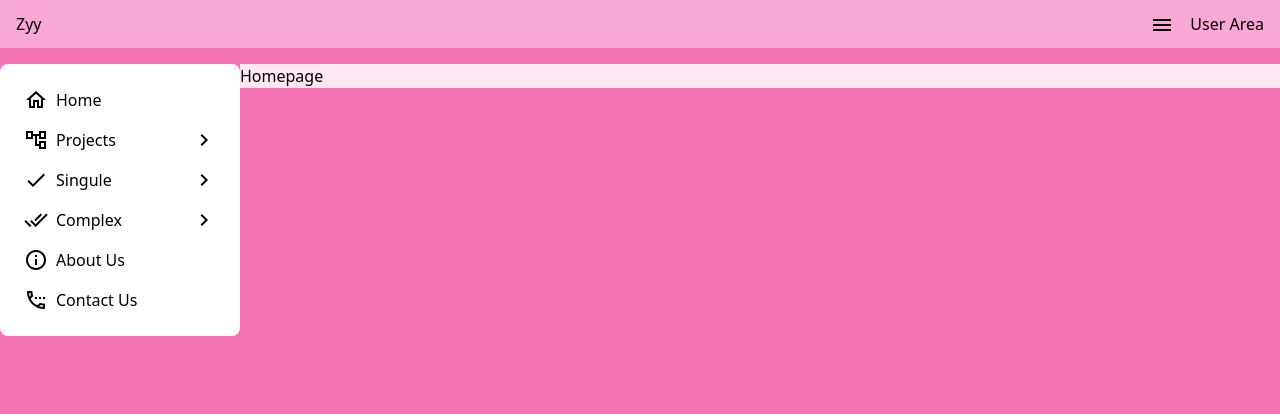
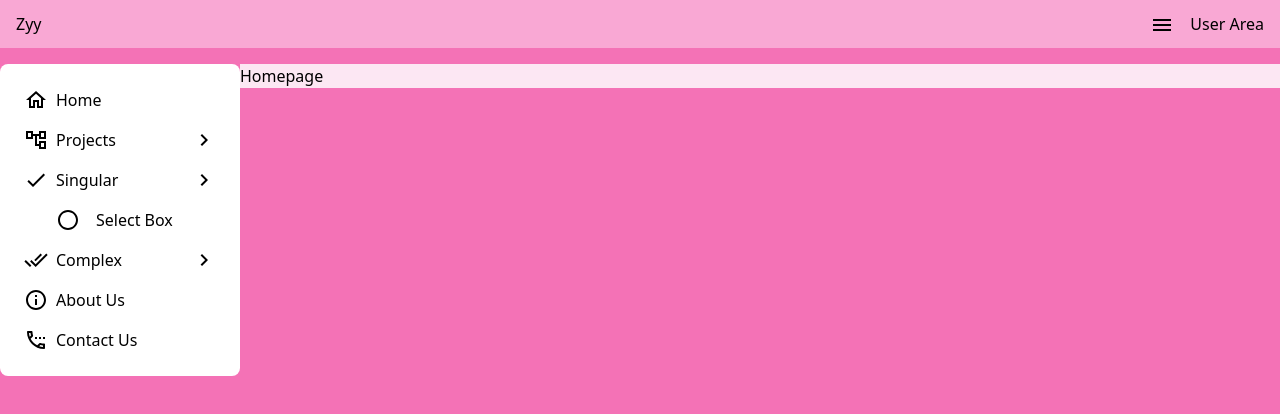
Before and after one commit to tranvy57/ZysDashboard, a Next.js app: page / in a window 1280 px wide. Shown: the top 414 px of the page. Built offline with nearby package versions, Linux system fonts and the light colour scheme.

Commit message:
add selected box

```diff
--- a/context/MenuContext.tsx
+++ b/context/MenuContext.tsx
@@ -1,7 +1,7 @@
 'use client'
 import { createContext, useState } from 'react'
 
-export const MenuContext = createContext({})
+const MenuContext = createContext({})
 
 const MenuContextProvider = ({ children }: any) => {
 	const [open, setOpen] = useState(false)
@@ -14,4 +14,4 @@ const MenuContextProvider = ({ children }: any) => {
 	return <MenuContext.Provider value={{ open, toggle }}>{children}</MenuContext.Provider>
 }
 
-export default MenuContextProvider
+export { MenuContext, MenuContextProvider }
--- a/src/app/layout.tsx
+++ b/src/app/layout.tsx
@@ -2,6 +2,7 @@ import MainLayout from '@/components/MainLayout'
 import './globals.css'
 import type { Metadata } from 'next'
 import { Inter } from 'next/font/google'
+import { MenuContextProvider } from '../../context/MenuContext'
 
 export const metadata: Metadata = {
 	title: "Zy's Dashboard",
@@ -12,7 +13,9 @@ export default function RootLayout({ children }: { children: React.ReactNode })
 	return (
 		<html lang="en">
 			<body>
-				<MainLayout>{children}</MainLayout>
+				<MenuContextProvider>
+					<MainLayout>{children}</MainLayout>
+				</MenuContextProvider>
 			</body>
 		</html>
 	)
--- a/src/app/page.tsx
+++ b/src/app/page.tsx
@@ -1,13 +1,8 @@
 import MainLayout from '@/components/MainLayout'
 import React from 'react'
-import MenuContextProvider, { MenuContext } from '../../context/MenuContext'
 
 const HomePage = () => {
-	return (
-		<div className="bg-pink-100">
-			<MenuContextProvider>Homepage</MenuContextProvider>
-		</div>
-	)
+	return <div className="bg-pink-100">Homepage</div>
 }
 
 export default HomePage
--- a/src/components/MainLayout.tsx
+++ b/src/components/MainLayout.tsx
@@ -10,6 +10,7 @@ import DoneAllOutlinedIcon from '@mui/icons-material/DoneAllOutlined'
 import InfoOutlinedIcon from '@mui/icons-material/InfoOutlined'
 import SettingsPhoneOutlinedIcon from '@mui/icons-material/SettingsPhoneOutlined'
 import { MenuContext } from '../../context/MenuContext'
+import RadioButtonUncheckedSharpIcon from '@mui/icons-material/RadioButtonUncheckedSharp'
 
 const MainLayout = ({ children }: any) => {
 	const { open }: any = useContext(MenuContext)
@@ -32,10 +33,18 @@ const MainLayout = ({ children }: any) => {
 							<h3 className="flex-1">Projects</h3>
 							<KeyboardArrowRightIcon />
 						</li>
-						<li className="flex justify-start items-center hover:bg-pink-200 hover:text-pink-950 rounded-xl p-2">
-							<CheckOutlinedIcon className="mr-2" />
-							<h3 className="flex-1">Singule</h3>
-							<KeyboardArrowRightIcon />
+						<li className="flex flex-col justify-start items-start hover:bg-pink-200 hover:text-pink-950 rounded-xl p-2">
+							<div className="flex justify-center items-center w-full">
+								<CheckOutlinedIcon className="mr-2" />
+								<h3 className="flex-1">Singular</h3>
+								<KeyboardArrowRightIcon />
+							</div>
+							<ul className="ml-8 mt-4">
+								<li className="flex justify-center items-center gap-4">
+									<RadioButtonUncheckedSharpIcon />
+									<Link href="/singular/selectbox">Select Box</Link>
+								</li>
+							</ul>
 						</li>
 						<li className="flex justify-start items-center hover:bg-pink-200 hover:text-pink-950 rounded-xl p-2">
 							<DoneAllOutlinedIcon className="mr-2" />
```
